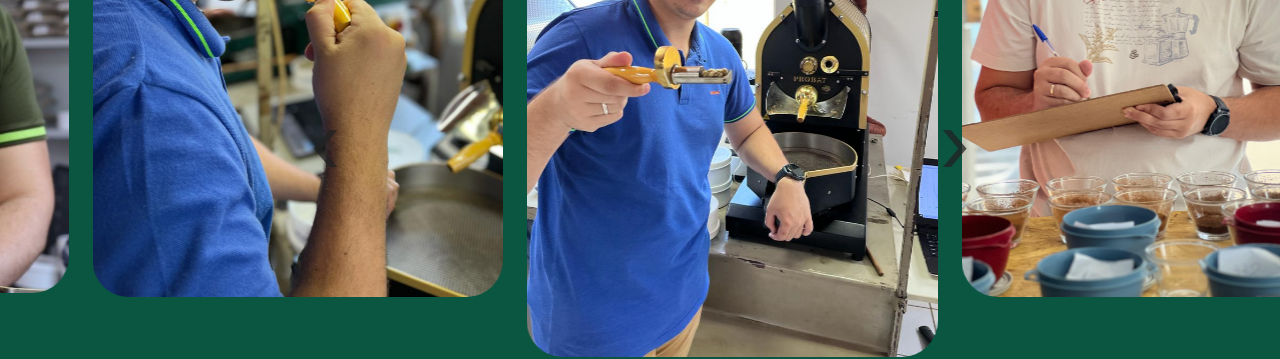
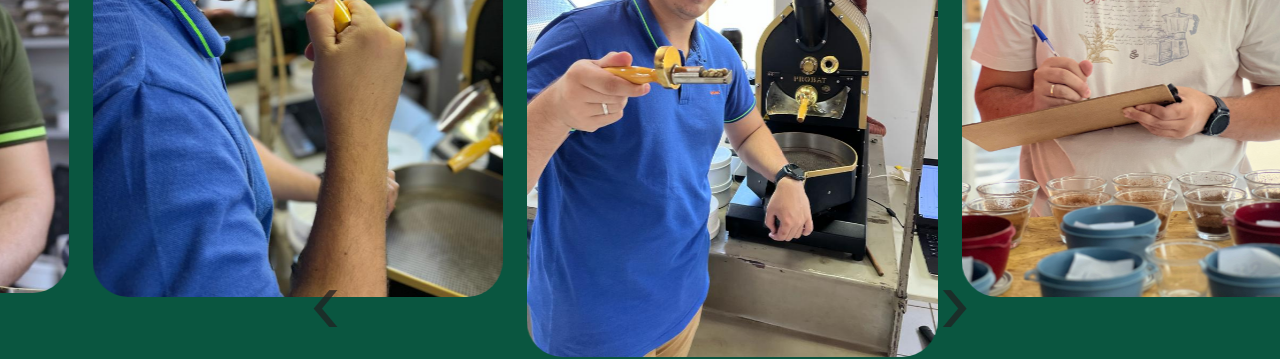
Before and after one commit to KelvinFlora/joao-coffee, a Vue app: page / in a window 1280 px wide. Shown: the part 989-1348 px from the top of the page. Built offline with nearby package versions, Linux system fonts and the light colour scheme.

Commit message:
vh carousel

```diff
--- a/src/views/HomeView.vue
+++ b/src/views/HomeView.vue
@@ -339,7 +339,7 @@
 }
 .owl-carousel,
 .owl-stage {
-  min-height: 80vh;
+  min-height: 110vh;
 }
 
 .owl-nav {
@@ -350,7 +350,7 @@
   justify-content: space-around;
   min-height: 100px;
   font-size: 5rem !important;
-  margin-top: -40vh;
+  margin-top: -50vh;
 }
 
 .owl-carousel .owl-nav button.owl-next,
```
